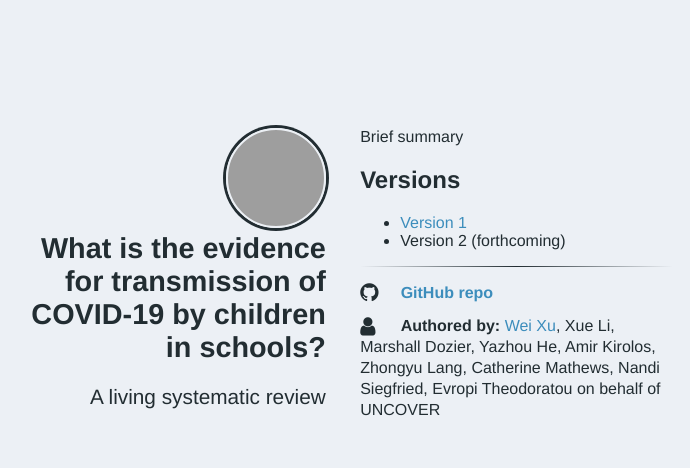
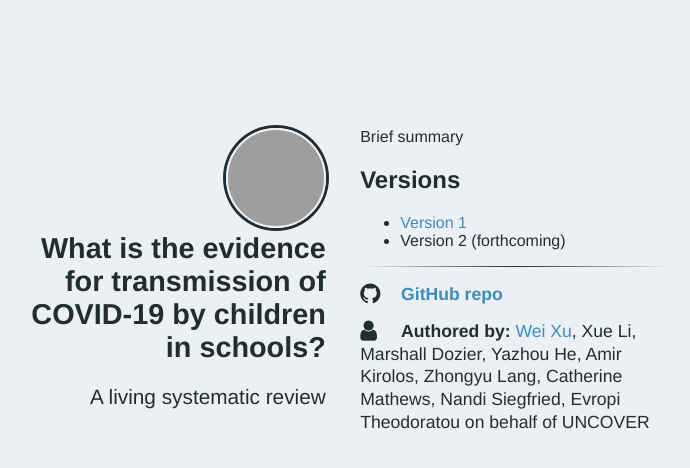
Before and after one commit to mikaelaspringsteen/covidschoolreview, a Jekyll site: the page built from index.html, in a window 1280 px wide. Shown: the top 468 px of the page, without its empty margins (307-997 px from the left). Built offline with Jekyll 4.4.1, drawn with Linux system fonts in a browser that asks for light colours; nearby versions of some CDN libraries; grey boxes are pictures that could not be loaded.

Commit message:
Font size

```diff
--- a/assets/main.scss
+++ b/assets/main.scss
@@ -38,7 +38,7 @@
 /*** main content list ***/
 .main-list-item {
     line-height: 1.3;
-	font-size: 1.0em;
+	font-size: 1.1em;
 	margin: 0.8em 0;
 }
 
```
